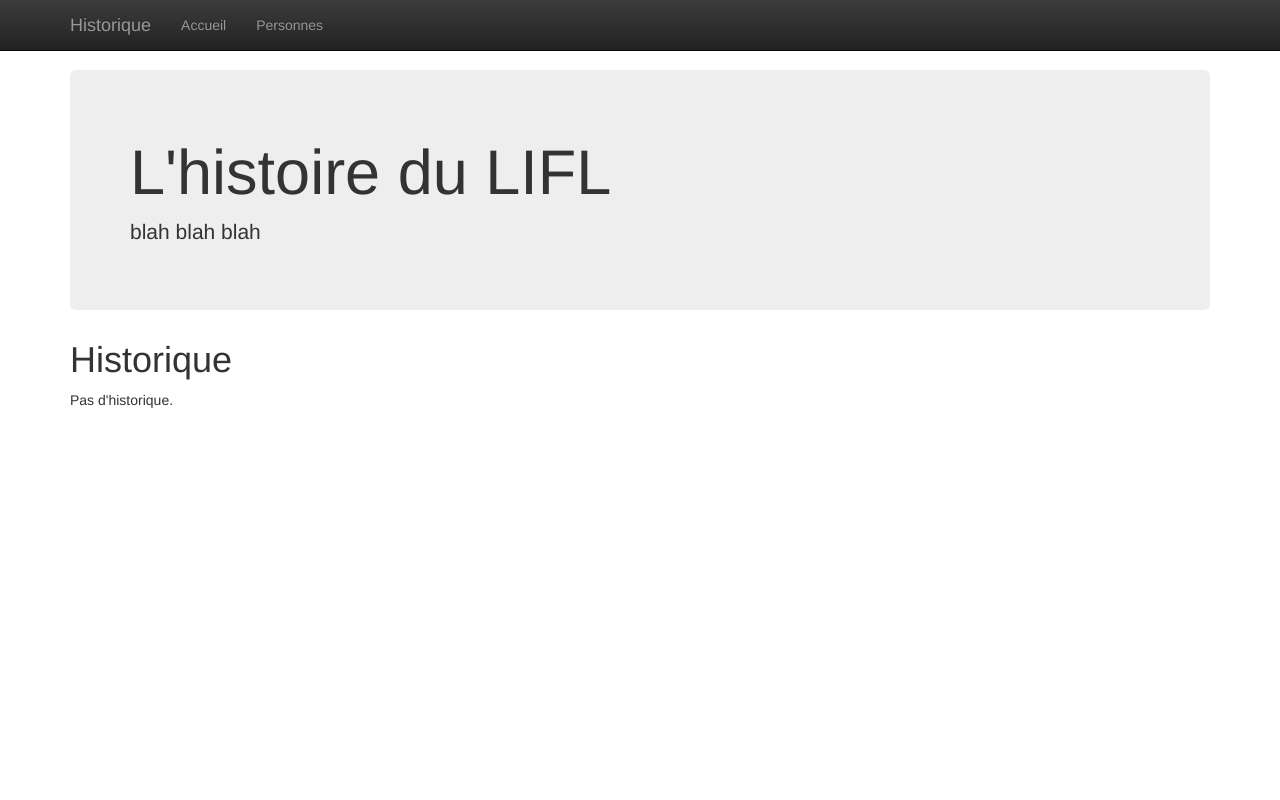
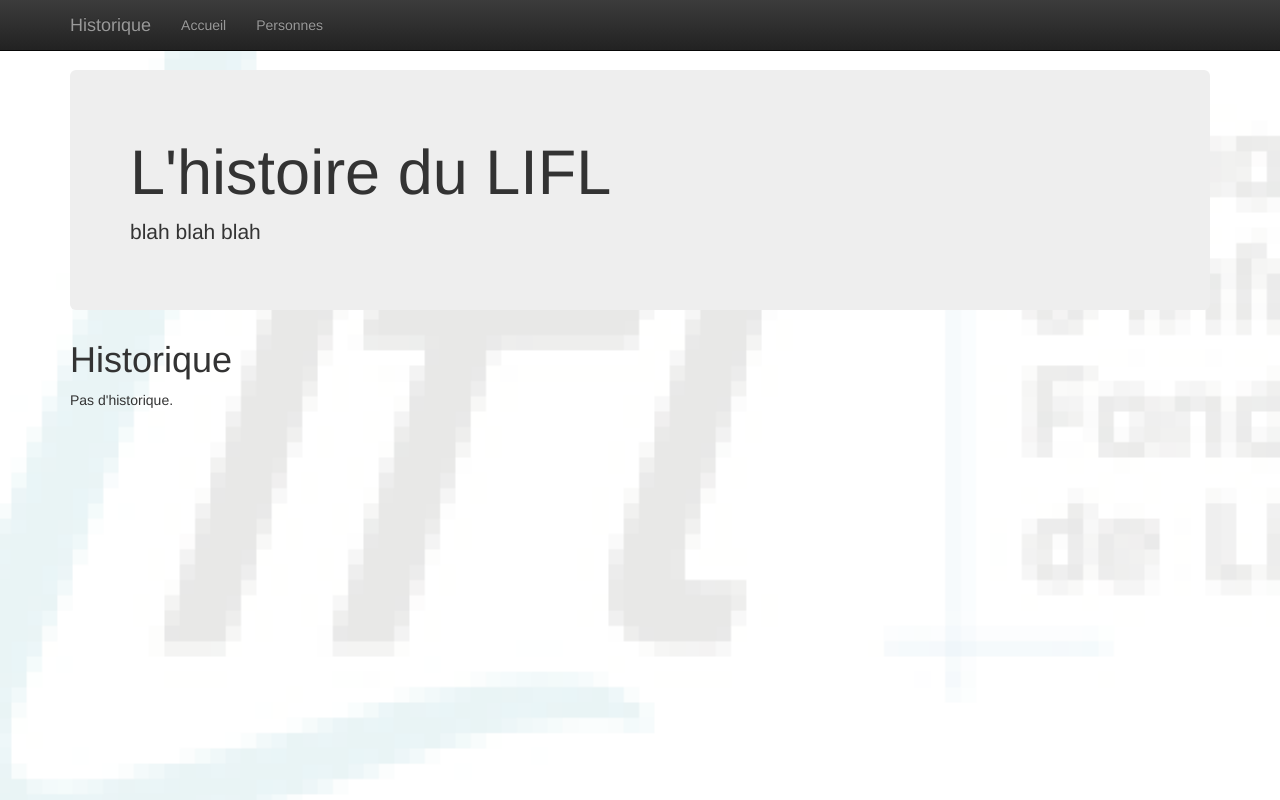
Before and after one commit to maxf/historique, a Django app: page /events/ in a window 1280 px wide. Run offline with Django 3.2, Linux system fonts and the light colour scheme; data that the repository does not hold is empty; some libraries are stand-ins or nearby versions.

Commit message:
add logo in background. eww

```diff
--- a/events/templates/common/head.html
+++ b/events/templates/common/head.html
@@ -15,7 +15,18 @@
 <![endif]-->
 
     <style>
+
+html {
+}
+
 body {
+  background: url({% static 'events/img/logo-2014-4.png' %}) no-repeat center center fixed;
+  -webkit-background-size: cover;
+  -moz-background-size: cover;
+  -o-background-size: cover;
+  background-size: cover;
+  -ms-filter: "progid:DXImageTransform.Microsoft.AlphaImageLoader(src='{% static 'events/img/logo-2014-4.png' %}', sizingMethod='scale')";
+  filter: progid:DXImageTransform.Microsoft.AlphaImageLoader(src='.{% static 'events/img/logo-2014-4.png' %}', sizingMethod='scale');
   padding-top: 70px;
   padding-bottom: 30px;
 }
```
Also changed, not shown: events/static/events/img/logo-1997-big.png (added), events/static/events/img/logo-1997.gif (added), events/static/events/img/logo-2014-4.png (added), events/static/events/img/logo-2014-small.png (added), events/static/events/img/logo-2014.png (added).
